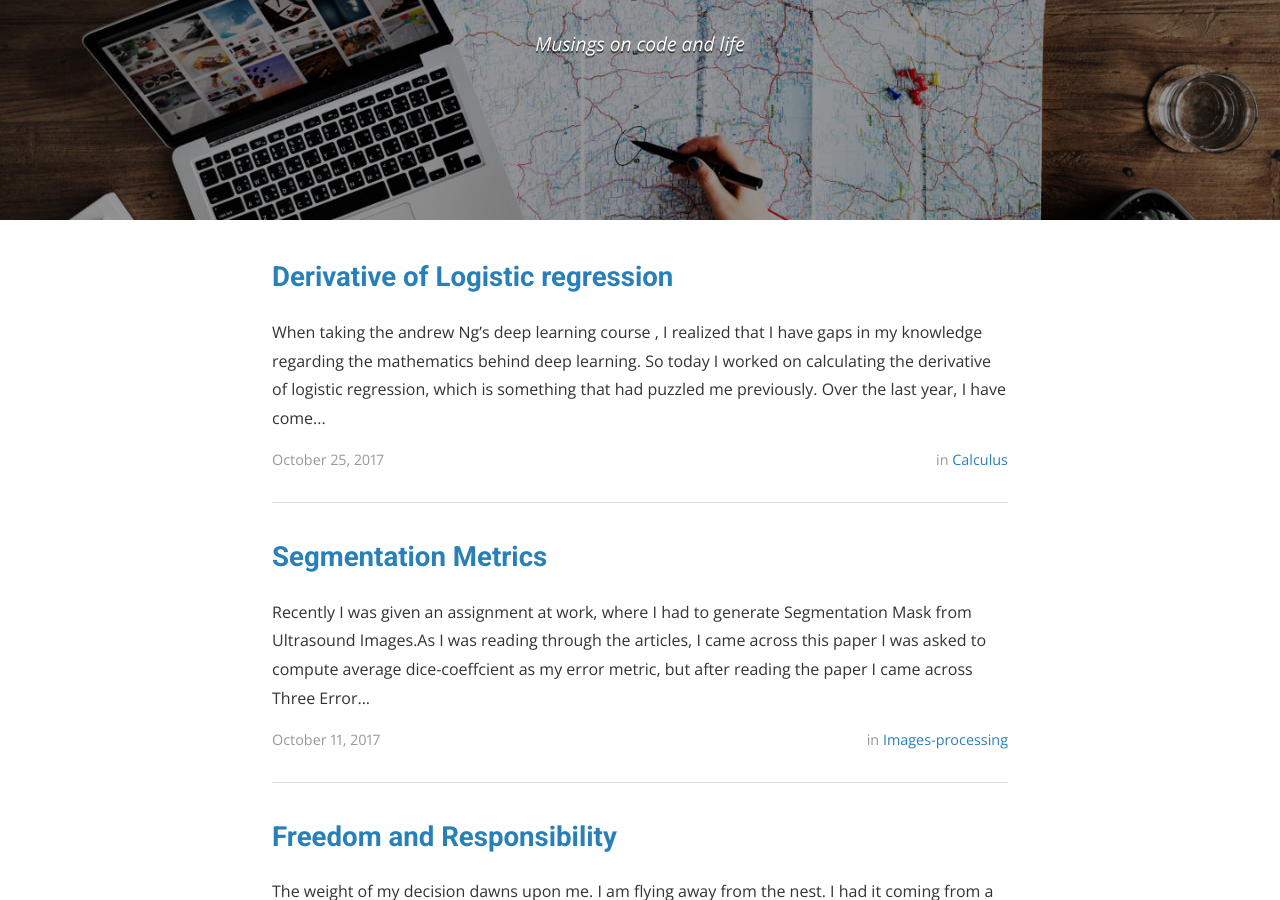
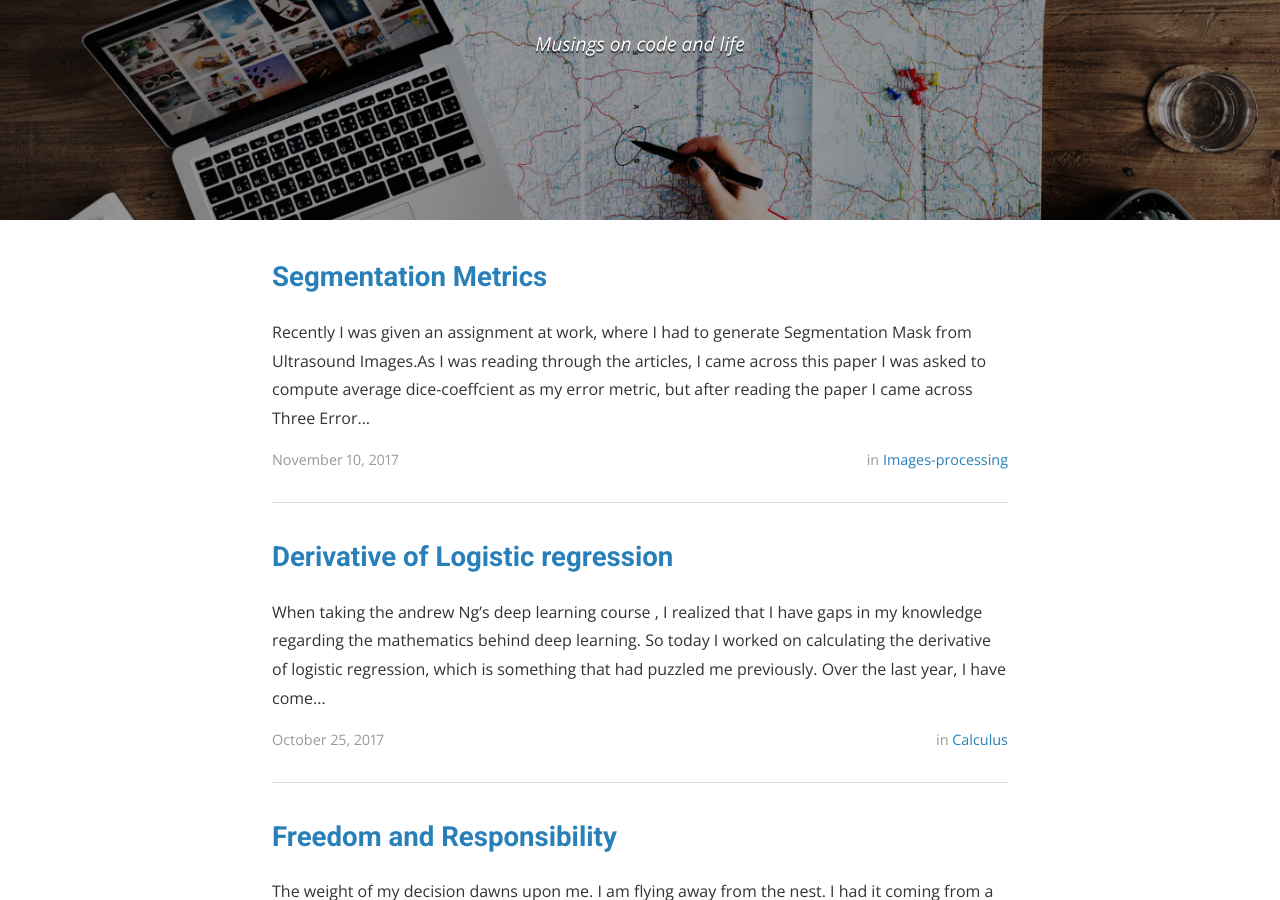
Before and after one commit to ashm8206/ashm8206.github.io, a Jekyll site: the page built from index.html, in a window 1280 px wide and 900 px high, scrolled down 283 px. Built offline with Jekyll 4.4.1, drawn with Linux system fonts in a browser that asks for light colours; nearby versions of some CDN libraries; the list of posts is cut into pages by our own code; part of the change alters nothing that is shown.

```diff
--- a/_posts/2017-11-8-Segmentation-Metrics.markdown
+++ b/_posts/2017-11-8-Segmentation-Metrics.markdown
@@ -1,7 +1,7 @@
 ---
 layout: post
 title: Segmentation Metrics
-date: 2017-10-11T08:43:59.000Z
+date: 2017-11-10T08:43:59.000Z
 author: Aishwarya Mali
 cover: /assets/Segmentation-Metric/Segmentation-Metric.png
 categories: Images-Processing
```
